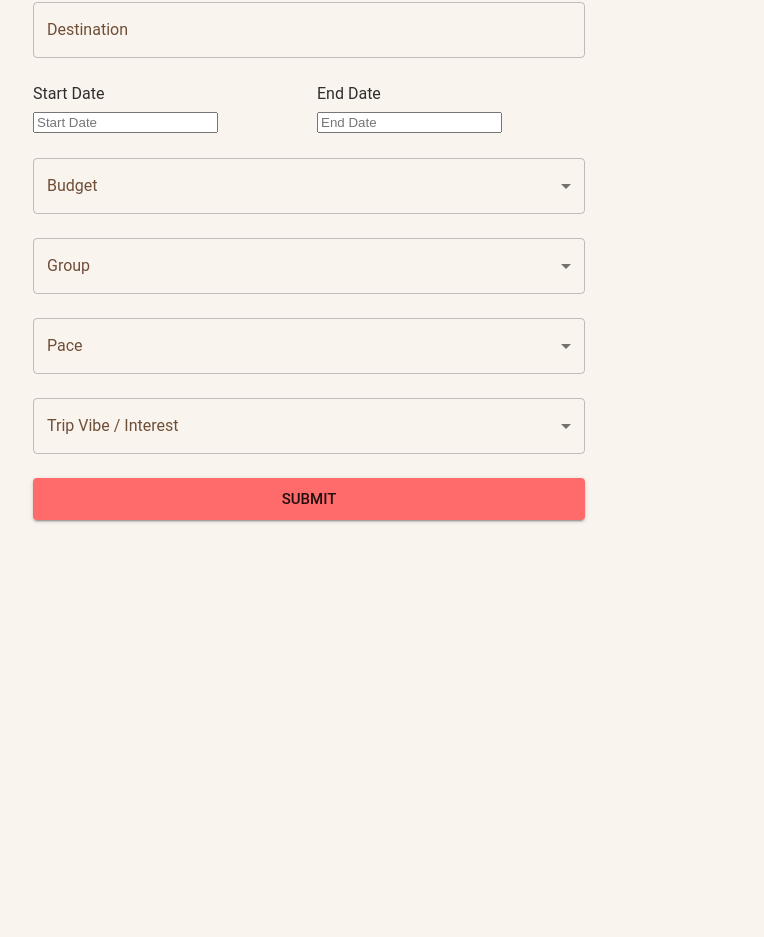
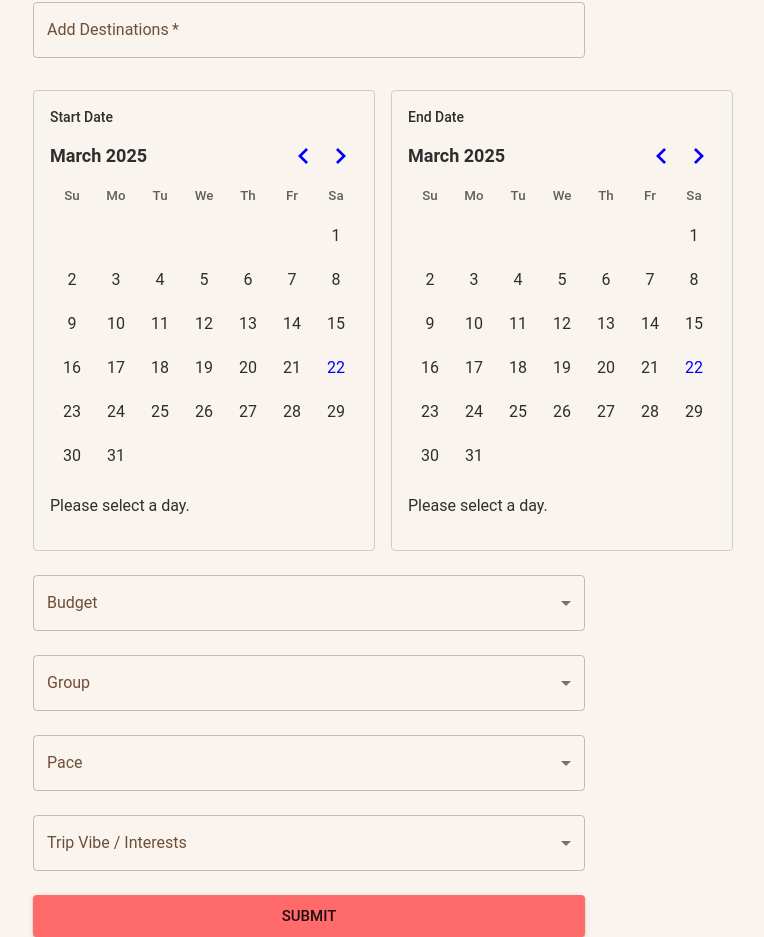
Before and after one commit to Cleaach/youtinerary, a React (Vite) app in the folder frontend/: page /create-trip in a window 1280 px wide. Shown: the part 196-1133 px from the top of the page, without its empty margins (331-1095 px from the left). Before the commit the page ends 800 px from the top, so only its background shows below. Built offline with nearby package versions, Linux system fonts and the light colour scheme.

Commit message:
updated create-trip frontend page

```diff
--- a/frontend/package.json
+++ b/frontend/package.json
@@ -10,18 +10,21 @@
     "preview": "vite preview"
   },
   "dependencies": {
-    "openai": "^4.89.0",
     "@emotion/react": "^11.14.0",
     "@emotion/styled": "^11.14.0",
+    "@mui/icons-material": "^6.4.8",
     "@mui/lab": "^6.0.0-beta.31",
     "@mui/material": "^6.4.8",
     "@mui/x-date-pickers": "^7.28.0",
     "@mui/x-date-pickers-pro": "^7.28.0",
+    "@types/react-datepicker": "^6.2.0",
     "date-fns": "^4.1.0",
     "dayjs": "^1.11.13",
     "firebase": "^11.5.0",
+    "openai": "^4.89.0",
     "react": "^19.0.0",
     "react-datepicker": "^8.2.1",
+    "react-day-picker": "^9.6.3",
     "react-dom": "^19.0.0",
     "react-router-dom": "^7.4.0"
   },
--- a/frontend/src/Pages/CreateTripPage.tsx
+++ b/frontend/src/Pages/CreateTripPage.tsx
@@ -6,45 +6,106 @@ import {
   MenuItem,
   Button,
   Box,
+  Chip,
+  OutlinedInput,
+  InputLabel,
+  Select,
+  FormControl,
+  SelectChangeEvent,
 } from "@mui/material";
-import DatePicker from "react-datepicker";
-import "react-datepicker/dist/react-datepicker.css";
+import { DayPicker } from "react-day-picker";
+import "react-day-picker/dist/style.css";
 import { useNavigate } from "react-router-dom";
+import { format } from "date-fns";
+
+const ITEM_HEIGHT = 48;
+const ITEM_PADDING_TOP = 8;
+const MenuProps = {
+  PaperProps: {
+    style: {
+      maxHeight: ITEM_HEIGHT * 4.5 + ITEM_PADDING_TOP,
+      width: 250,
+    },
+  },
+};
 
 const CreateTripForm = () => {
   const navigate = useNavigate();
   const [tripName, setTripName] = useState("");
-  const [destination, setDestination] = useState("");
-  const [startDate, setStartDate] = useState<Date | null>(null);
-  const [endDate, setEndDate] = useState<Date | null>(null);
+  const [destinations, setDestinations] = useState<string[]>([]);
+  const [destinationInput, setDestinationInput] = useState("");
+  const [startDate, setStartDate] = useState<Date | undefined>(undefined);
+  const [endDate, setEndDate] = useState<Date | undefined>(undefined);
   const [budget, setBudget] = useState("");
   const [group, setGroup] = useState("");
   const [pace, setPace] = useState("");
-  const [vibe, setVibe] = useState("");
+  const [interests, setInterests] = useState<string[]>([]);
+
+  const interestOptions = [
+    "Foodie",
+    "Culture",
+    "History",
+    "Nightlife",
+    "Nature",
+    "Shopping",
+    "Instagram Worthy",
+    "Hidden Gems",
+  ];
+
+  const handleDestinationKeyDown = (e: React.KeyboardEvent) => {
+    if (e.key === "Enter" && destinationInput.trim()) {
+      e.preventDefault();
+      setDestinations([...destinations, destinationInput.trim()]);
+      setDestinationInput("");
+    }
+  };
+
+  const handleRemoveDestination = (destToRemove: string) => {
+    setDestinations(destinations.filter((dest) => dest !== destToRemove));
+  };
+
+  const handleInterestsChange = (
+    event: SelectChangeEvent<typeof interests>
+  ) => {
+    const {
+      target: { value },
+    } = event;
+    setInterests(
+      // On autofill we get a stringified value.
+      typeof value === "string" ? value.split(",") : value
+    );
+  };
 
   const handleSubmit = async () => {
-    if (!tripName || !startDate || !endDate) {
-      alert("Please fill in the required fields.");
+    if (!tripName || !startDate || !endDate || destinations.length === 0) {
+      alert(
+        "Please fill in the required fields: Trip Name, Destinations, Start Date, and End Date."
+      );
       return;
     }
 
     const data = {
       tripName,
-      destination,
-      startDate: startDate.toISOString().split("T")[0],
-      endDate: endDate.toISOString().split("T")[0],
+      destinations,
+      startDate: format(startDate, "yyyy-MM-dd"),
+      endDate: format(endDate, "yyyy-MM-dd"),
       budget,
       group,
       pace,
-      vibe,
+      interests,
     };
 
+    console.log(data);
+
     try {
-      const response = await fetch("http://localhost:2200/api/generateItinerary", {
+      const response = await fetch(
+        "http://localhost:2200/api/generateItinerary",
+        {
           method: "POST",
           headers: { "Content-Type": "application/json" },
           body: JSON.stringify(data),
-      });
+        }
+      );
 
       if (!response.ok) {
         throw new Error(`Server error: ${response.statusText}`);
@@ -76,50 +137,96 @@ const CreateTripForm = () => {
         Create Your Trip
       </Typography>
 
-      <Box component="form" sx={{ display: "flex", flexDirection: "column", gap: 3 }}>
+      <Box
+        component="form"
+        sx={{ display: "flex", flexDirection: "column", gap: 3 }}
+      >
         <TextField
           label="Trip Name"
           value={tripName}
           onChange={(e) => setTripName(e.target.value)}
           fullWidth
-        />
-        <TextField
-          label="Destination"
-          value={destination}
-          onChange={(e) => setDestination(e.target.value)}
-          fullWidth
+          required
         />
 
-        <div style={{ display: "flex", gap: "1rem" }}>
-          <div style={{ flex: 1 }}>
-            <label style={{ marginBottom: 4, display: "block" }}>Start Date</label>
-            <DatePicker
+        {/* Multiple destinations input */}
+        <Box sx={{ width: "100%" }}>
+          <TextField
+            label="Add Destinations"
+            value={destinationInput}
+            onChange={(e) => setDestinationInput(e.target.value)}
+            onKeyDown={handleDestinationKeyDown}
+            fullWidth
+            placeholder="Type and press Enter to add"
+            required
+          />
+          <Box sx={{ display: "flex", flexWrap: "wrap", gap: 0.5, mt: 1 }}>
+            {destinations.map((dest) => (
+              <Chip
+                key={dest}
+                label={dest}
+                onDelete={() => handleRemoveDestination(dest)}
+              />
+            ))}
+          </Box>
+        </Box>
+
+        {/* Date picker section using react-day-picker */}
+        <Box
+          sx={{
+            display: "flex",
+            gap: 2,
+            flexDirection: { xs: "column", sm: "row" },
+          }}
+        >
+          <Box
+            sx={{ flex: 1, border: "1px solid #ccc", borderRadius: 1, p: 2 }}
+          >
+            <Typography variant="subtitle2" gutterBottom>
+              Start Date
+            </Typography>
+            <DayPicker
+              mode="single"
               selected={startDate}
-              onChange={(date) => setStartDate(date)}
-              selectsStart
-              startDate={startDate}
-              endDate={endDate}
-              placeholderText="Start Date"
-              dateFormat="yyyy-MM-dd"
-              className="MuiInputBase-input MuiOutlinedInput-input MuiInputBase-inputAdornedEnd"
+              onSelect={setStartDate}
+              footer={
+                startDate ? (
+                  <p>You selected {format(startDate, "PP")}.</p>
+                ) : (
+                  <p>Please select a day.</p>
+                )
+              }
+              styles={{
+                caption: { color: "#1976d2" },
+                day_selected: { backgroundColor: "#1976d2" },
+              }}
             />
-          </div>
-
-          <div style={{ flex: 1 }}>
-            <label style={{ marginBottom: 4, display: "block" }}>End Date</label>
-            <DatePicker
+          </Box>
+          <Box
+            sx={{ flex: 1, border: "1px solid #ccc", borderRadius: 1, p: 2 }}
+          >
+            <Typography variant="subtitle2" gutterBottom>
+              End Date
+            </Typography>
+            <DayPicker
+              mode="single"
               selected={endDate}
-              onChange={(date) => setEndDate(date)}
-              selectsEnd
-              startDate={startDate}
-              endDate={endDate}
-              minDate={startDate ?? undefined}
-              placeholderText="End Date"
-              dateFormat="yyyy-MM-dd"
-              className="MuiInputBase-input MuiOutlinedInput-input MuiInputBase-inputAdornedEnd"
+              disabled={!startDate ? undefined : { before: startDate }}
+              onSelect={setEndDate}
+              footer={
+                endDate ? (
+                  <p>You selected {format(endDate, "PP")}.</p>
+                ) : (
+                  <p>Please select a day.</p>
+                )
+              }
+              styles={{
+                caption: { color: "#1976d2" },
+                day_selected: { backgroundColor: "#1976d2" },
+              }}
             />
-          </div>
-        </div>
+          </Box>
+        </Box>
 
         <TextField
           select
@@ -165,28 +272,42 @@ const CreateTripForm = () => {
           ))}
         </TextField>
 
-        <TextField
-          select
-          label="Trip Vibe / Interest"
-          value={vibe}
-          onChange={(e) => setVibe(e.target.value)}
-          fullWidth
+        {/* Multiple interests selection */}
+        <FormControl fullWidth>
+          <InputLabel id="multiple-interests-label">
+            Trip Vibe / Interests
+          </InputLabel>
+          <Select
+            labelId="multiple-interests-label"
+            id="multiple-interests"
+            multiple
+            value={interests}
+            onChange={handleInterestsChange}
+            input={
+              <OutlinedInput
+                id="select-multiple-interests"
+                label="Trip Vibe / Interests"
+              />
+            }
+            renderValue={(selected) => (
+              <Box sx={{ display: "flex", flexWrap: "wrap", gap: 0.5 }}>
+                {selected.map((value) => (
+                  <Chip key={value} label={value} />
+                ))}
+              </Box>
+            )}
+            MenuProps={MenuProps}
           >
-          {[
-            "Foodie",
-            "Culture",
-            "History",
-            "Nightlife",
-            "Nature",
-            "Shopping",
-            "Instagram Worthy",
-            "Hidden Gems",
-          ].map((option) => (
-            <MenuItem key={option} value={option.toLowerCase().replace(/\s/g, "_")}>
-              {option}
+            {interestOptions.map((interest) => (
+              <MenuItem
+                key={interest}
+                value={interest.toLowerCase().replace(/\s/g, "_")}
+              >
+                {interest}
               </MenuItem>
             ))}
-        </TextField>
+          </Select>
+        </FormControl>
 
         <Button
           variant="contained"
```
Also changed, not shown: 2 other files (tests, documents, lock files or other folders). Lines whose indentation alone changed are shown as unchanged.
